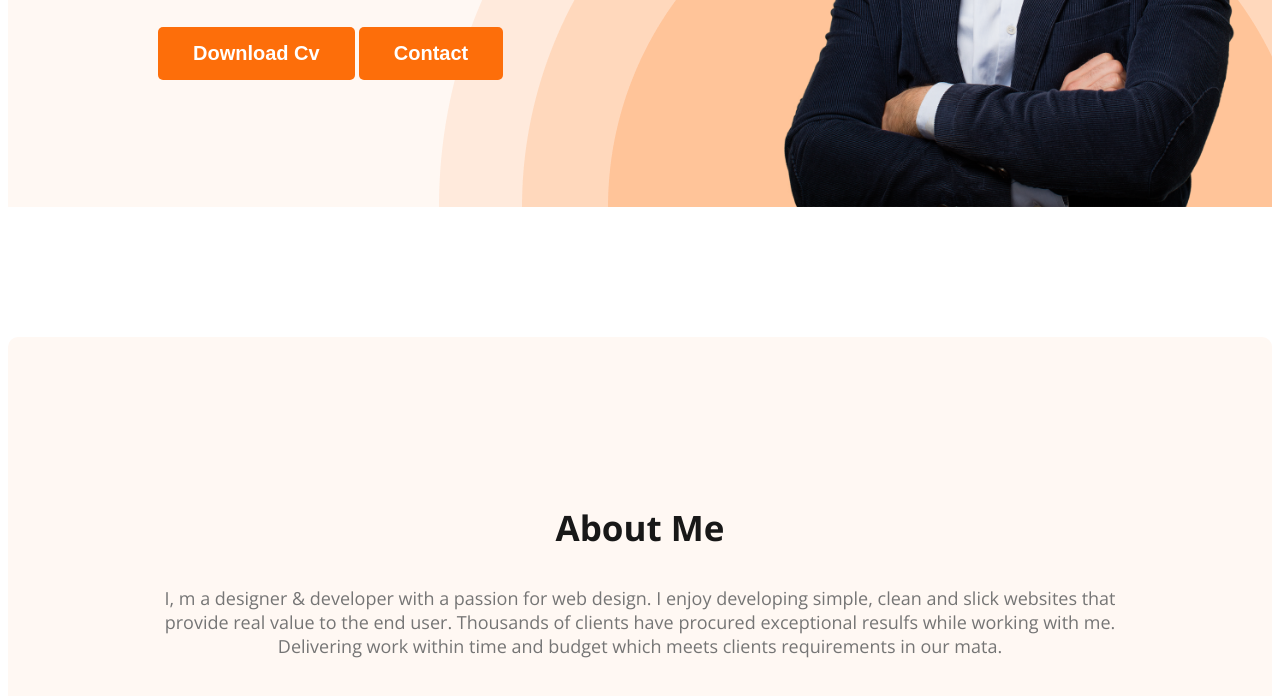
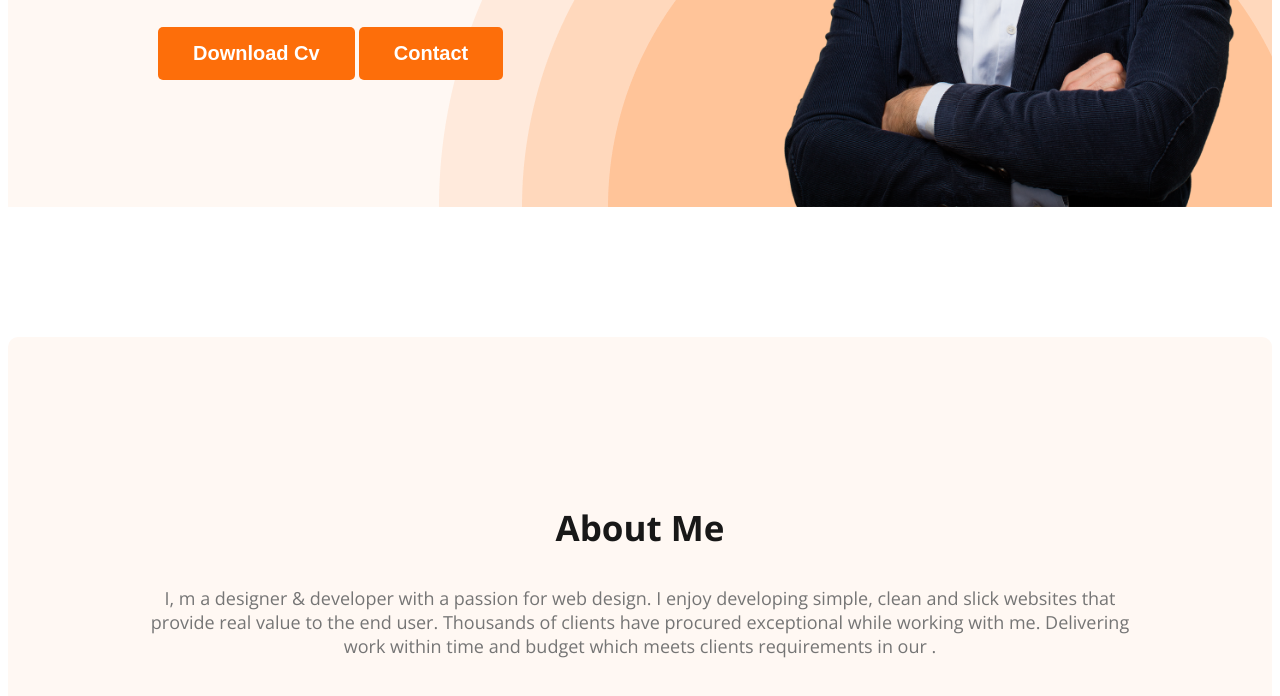
Before and after one commit to anikmondol/my-web-developer-project, a plain HTML site: page index.html in a window 1280 px wide. Shown: the part 561-1257 px from the top of the page. Drawn offline with nearby package versions, Linux system fonts and the light colour scheme.

Commit message:
I enjoy developing

```diff
--- a/index.html
+++ b/index.html
@@ -33,7 +33,7 @@
    <main>
     <section class="about">
         <h3 class="section-title">About Me</h3>
-        <p class="section-description">I, m a designer & developer with a passion for web design. I enjoy developing simple, clean and slick websites that provide real value to the end user. Thousands of clients have procured exceptional resulfs while working with me. Delivering work within time and budget which meets clients requirements in our mata.</p>
+        <p class="section-description">I, m a designer & developer with a passion for web design. I enjoy developing simple, clean and slick websites that provide real value to the end user. Thousands of clients have procured exceptional  while working with me. Delivering work within time and budget which meets clients requirements in our .</p>
     </section>
    </main>
    <footer>
```
